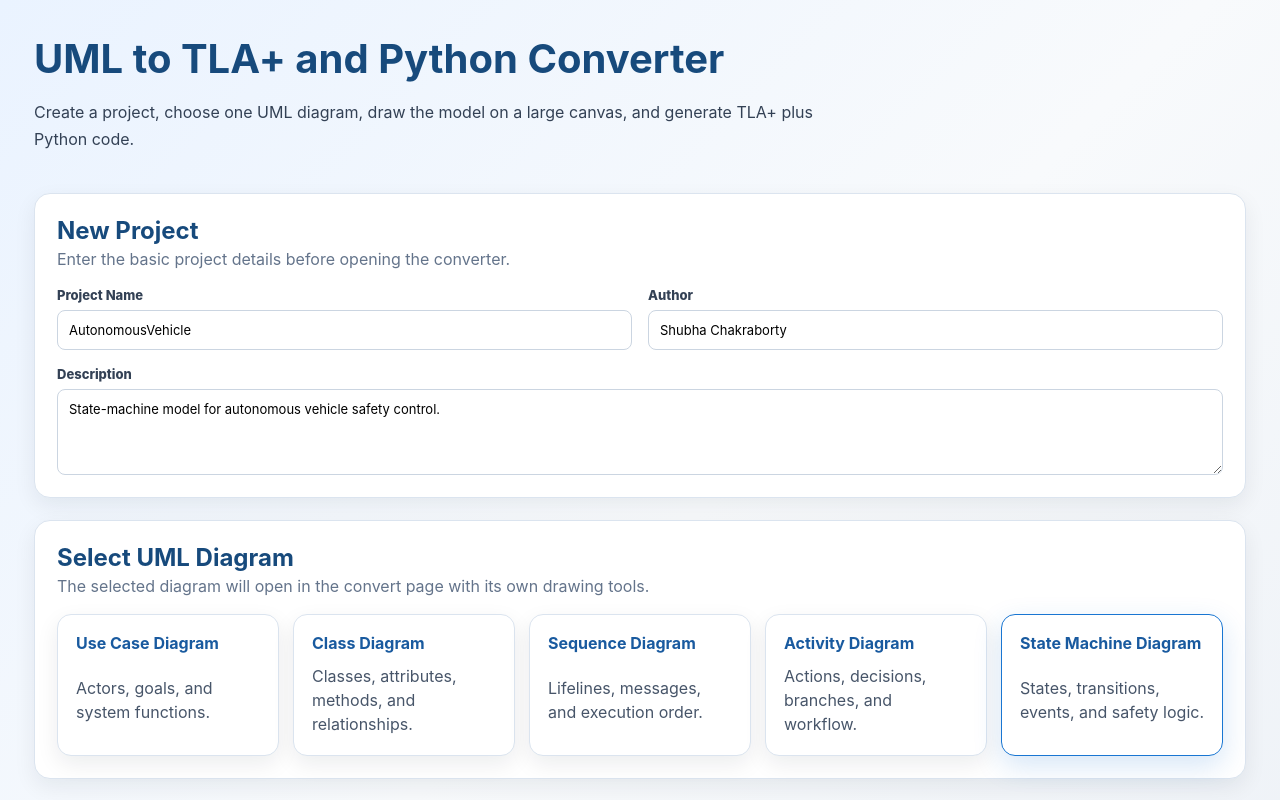
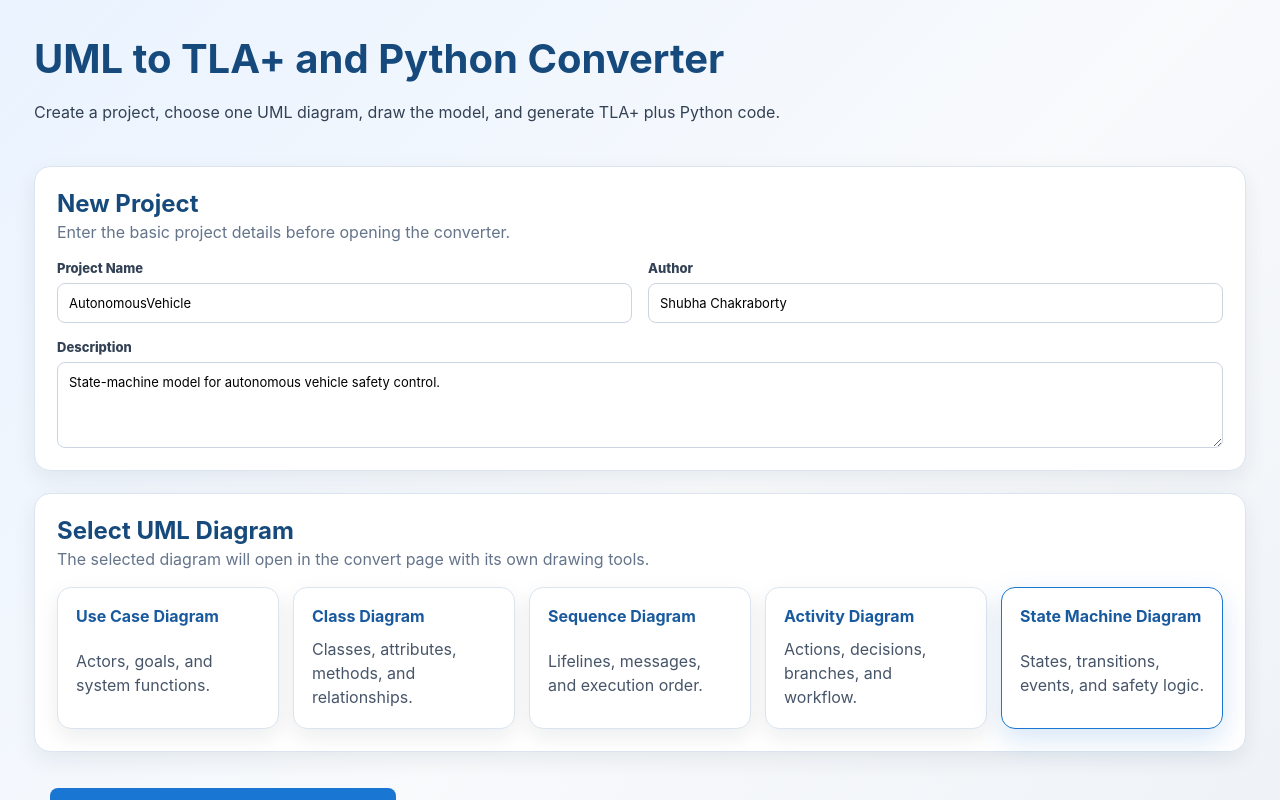
Before and after one commit to Shubha-fm/uml2tla-app, a React (Vite) app in the folder frontend/: page / in a window 1280 px wide. Built offline with nearby package versions, Linux system fonts and the light colour scheme.

Commit message:
Update App.jsx

```diff
--- a/frontend/src/App.jsx
+++ b/frontend/src/App.jsx
@@ -1120,7 +1120,7 @@ function FirstPage({ model, setModel, loadTemplate, startConverter }) {
       <div className="project-header">
         <div>
           <h1>UML to TLA+ and Python Converter</h1>
-          <p>Create a project, choose one UML diagram, draw the model on a large canvas, and generate TLA+ plus Python code.</p>
+          <p>Create a project, choose one UML diagram, draw the model, and generate TLA+ plus Python code.</p>
         </div>
 
       </div>
```
